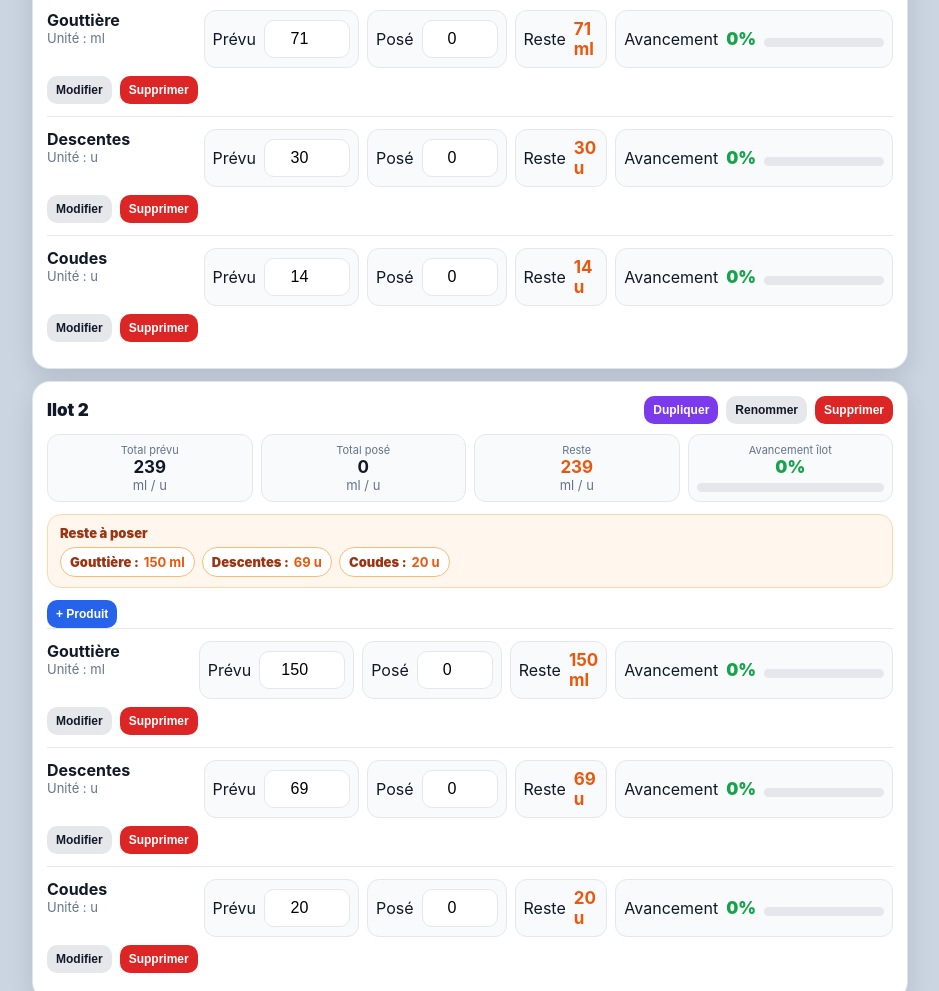
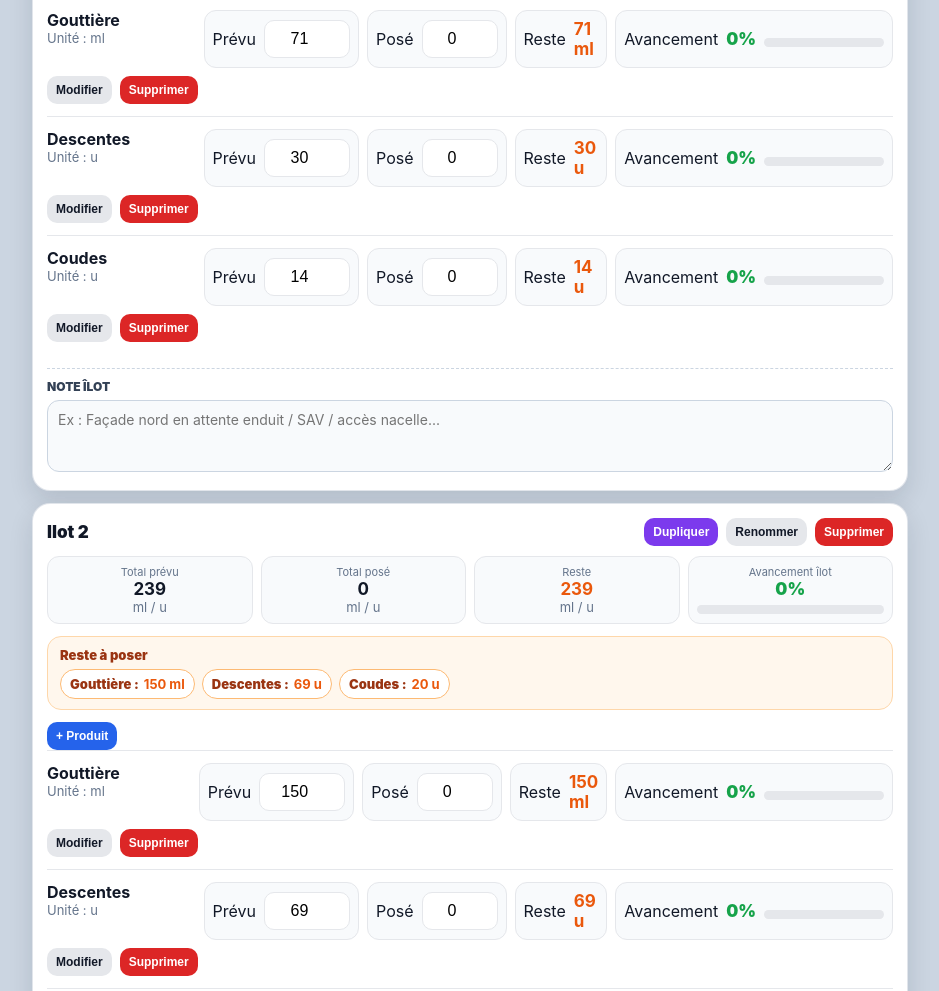
Before and after one commit to micouleau-rml/SUIVI-CHANTIER, a plain HTML site: page index.html in a window 1280 px wide. Shown: the part 1086-2077 px from the top of the page, without its empty margins (170-1109 px from the left). Drawn offline with Linux system fonts and the light colour scheme.

Commit message:
Add files via upload

```diff
--- a/index.html
+++ b/index.html
@@ -3,7 +3,7 @@
 <head>
 <meta charset="UTF-8">
 <meta name="viewport" content="width=device-width, initial-scale=1, viewport-fit=cover">
-<title>RML Gouttière Alu - Chantier Pro V9.5</title>
+<title>RML Gouttière Alu - Chantier Pro V9.6</title>
 <style>
 :root{
   --bg:#eef3f5;
@@ -684,6 +684,35 @@ body{
   box-shadow:0 3px 14px rgba(15,23,42,.16) !important;
 }
 
+
+/* === NOTES PAR ILOT V9.6 === */
+.ilot-note{
+  margin-top:14px;
+  padding-top:10px;
+  border-top:1px dashed #cbd5e1;
+}
+.ilot-note label{
+  display:block;
+  font-size:12px;
+  font-weight:900;
+  color:#334155;
+  margin-bottom:6px;
+  text-transform:uppercase;
+}
+.ilot-note textarea{
+  width:100%;
+  min-height:72px;
+  resize:vertical;
+  border:1px solid #cbd5e1;
+  border-radius:12px;
+  padding:10px;
+  font-family:inherit;
+  font-size:14px;
+  line-height:1.35;
+  background:#f8fafc;
+  box-sizing:border-box;
+}
+
 </style>
 </head>
 <body>
@@ -966,6 +995,11 @@ function renderProject(){
       html+="<div class='row' style='margin-top:8px'><button class='btn btn-small btn-light' onclick='editProduct(\""+il.id+"\",\""+pr.id+"\")'>Modifier</button><button class='btn btn-small btn-red' onclick='deleteProduct(\""+il.id+"\",\""+pr.id+"\")'>Supprimer</button></div>";
       html+="</div>";
     }
+    html+="<div class='ilot-note'>";
+    html+="<label>Note îlot</label>";
+    html+="<textarea placeholder='Ex : Façade nord en attente enduit / SAV / accès nacelle...' oninput='saveIlotNote(\""+il.id+"\",this.value)'>"+esc(il.note||"")+"</textarea>";
+    html+="</div>";
+
     html+="</div>";
   }
   byId("screenProject").innerHTML=html;
@@ -1138,6 +1172,14 @@ function duplicateIlot(id){
   renderProject();
 }
 
+
+function saveIlotNote(ilid,val){
+  var il=findIlot(ilid);
+  if(!il)return;
+  il.note=val||"";
+  saveDB();
+}
+
 function toggleLock(){
   chantierLocked=!chantierLocked;
   renderProject();
```
